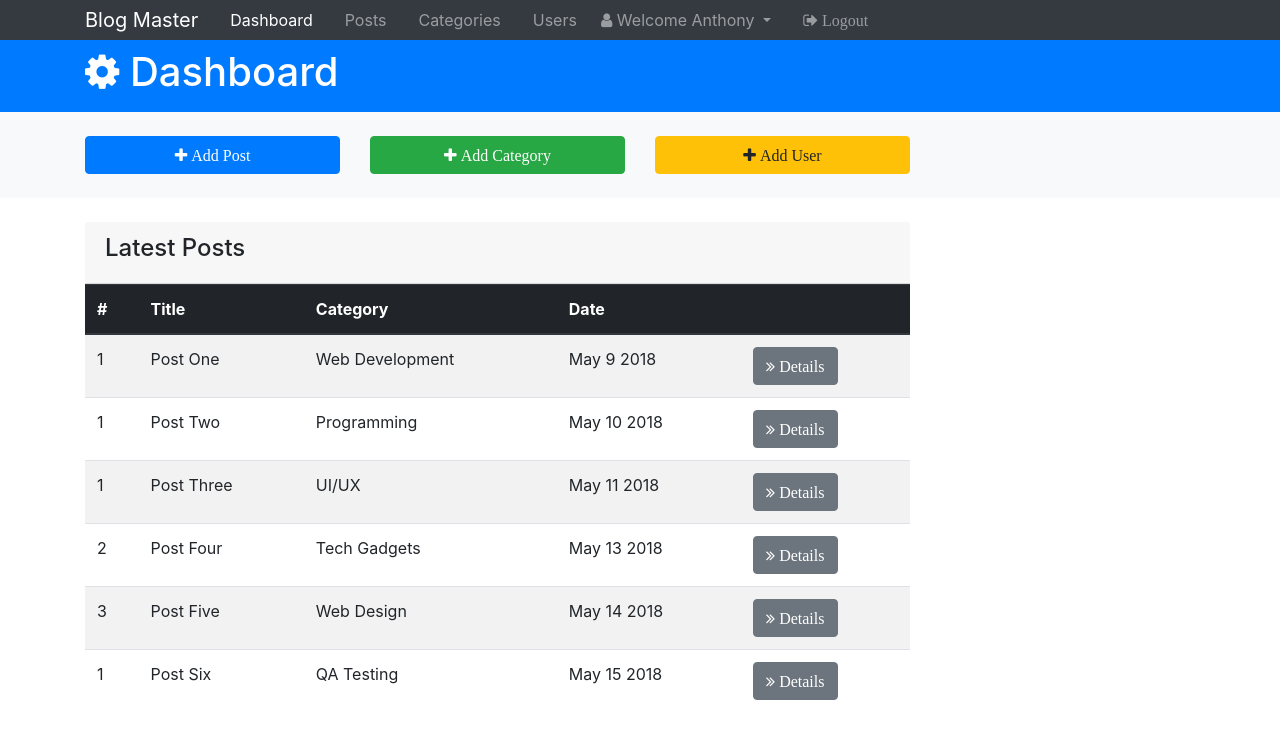
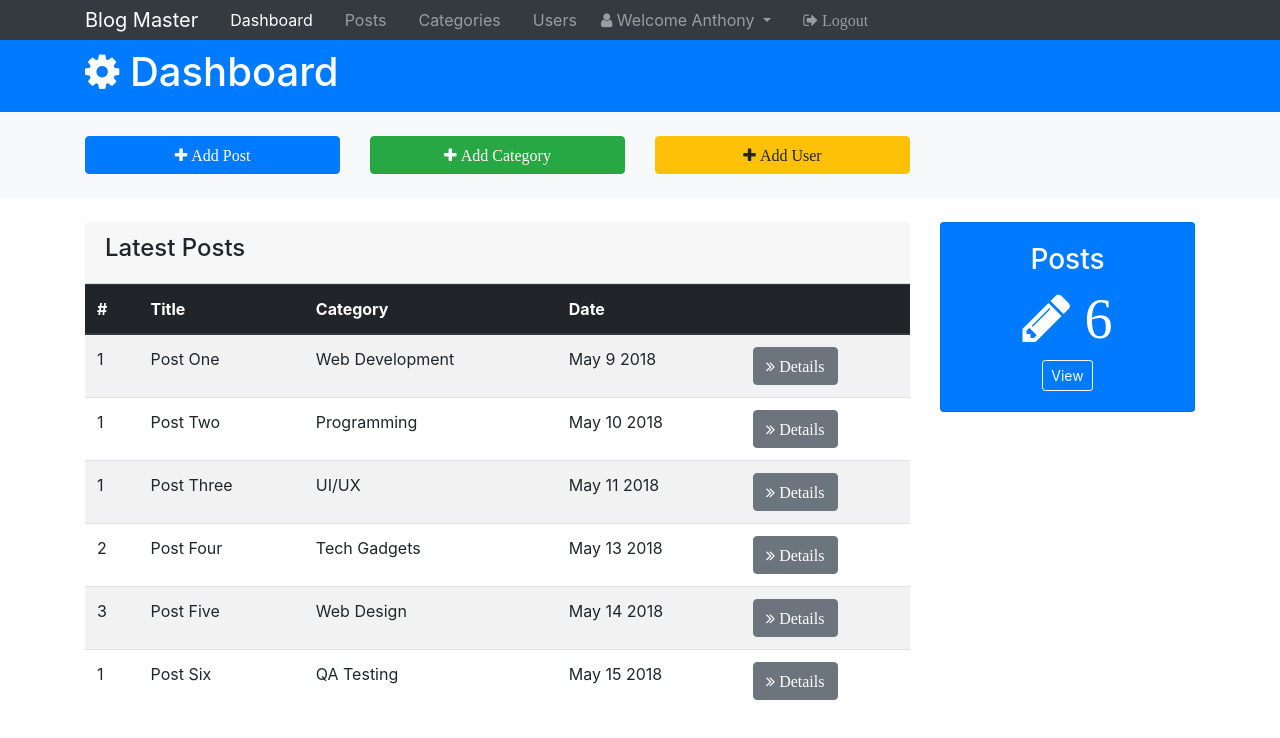
Before and after one commit to anthonys1760/BlogCentral, a plain HTML site: page index.html in a window 1280 px wide. Drawn offline with nearby package versions, Linux system fonts and the light colour scheme; a script that the page names is missing.

Commit message:
Corrected Code for Posts

```diff
--- a/index.html
+++ b/index.html
@@ -179,7 +179,15 @@
           </table>
         </div>
         <div class="col-md-3">
-
+          <div class="card text-center bg-primary text-white mb-3">
+            <div class="card-body">
+              <h3>Posts</h3>
+              <h4 class="display-4">
+                <i class="fa fa-pencil"> 6</i>
+              </h4>
+              <a href="posts.html" class="btn btn-outline-light btn-sm">View</a>
+            </div>
+          </div>
         </div>
       </div>
     </div>
```
